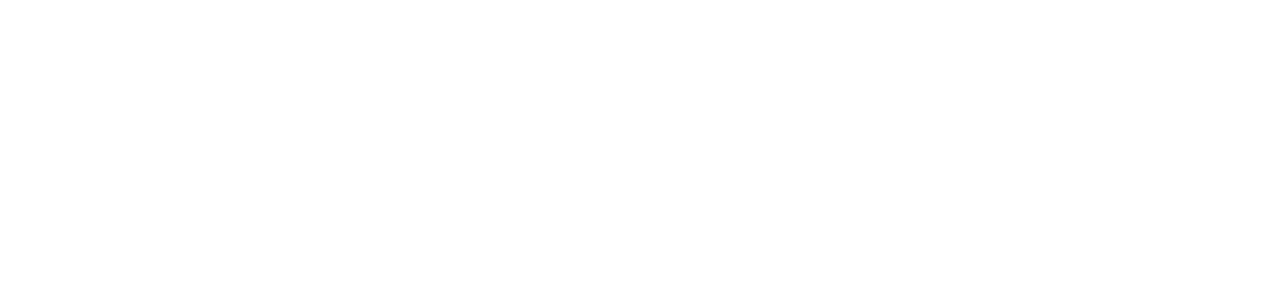
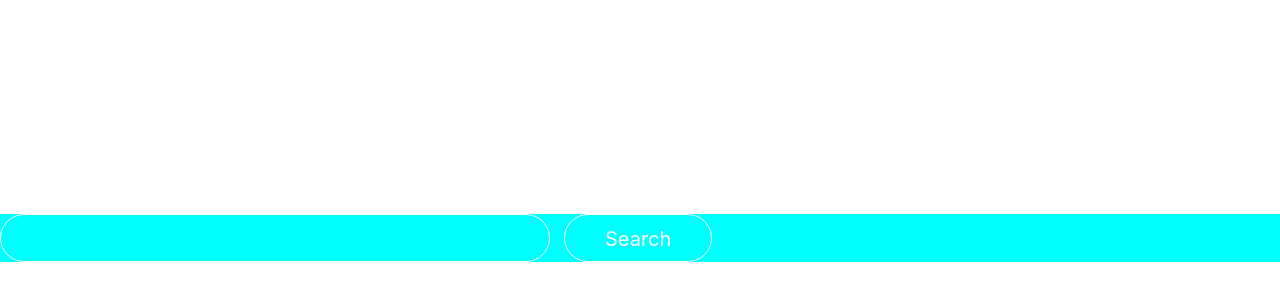
Before and after one commit to VeraArk/App_Weather, a React (Vite) app: page /weathers in a window 1280 px wide. Shown: the part 266-566 px from the top of the page. Built offline with nearby package versions, Linux system fonts and the light colour scheme.

Commit message:
colorButton

```diff
--- a/src/App.tsx
+++ b/src/App.tsx
@@ -1,9 +1,11 @@
+import Homepage from "./pages/Homepage/Homepage"
 import Input from "./components/Input/Input"
 
 function App() {
   return (
     <div className="App">
       <Input id="search-input" name="search-input" placeholder="Colorado"/>
+      <Homepage/>
     </div>
   )
 }
--- a/src/components/Button/Button.tsx
+++ b/src/components/Button/Button.tsx
@@ -1,15 +1,17 @@
 import { StyledButton } from "./styles"
 
 import { ButtonProps } from "./types"
+
 
 function Button({
   type = "button",
   name = "Send",
   onClick,
   disabled = false,
+  isBlue = false
 }: ButtonProps) {
   return (
-    <StyledButton disabled={disabled} onClick={onClick} type={type}>
+    <StyledButton disabled={disabled} onClick={onClick} type={type} $isBlue={isBlue}>
       {name}
     </StyledButton>
   )
--- a/src/components/Button/styles.ts
+++ b/src/components/Button/styles.ts
@@ -1,21 +1,38 @@
-import styled from "@emotion/styled";
+import styled from "@emotion/styled"
+import { colors } from "styles/colors";
+
+interface StyledButtonProps {
+  $isBlue?: boolean | undefined;
+}
+
+const getButtonColor = (
+  disbled: boolean | undefined,
+  isBlue: boolean | undefined
+) => {
+  if (disbled) {
+    return "grey";
+  } else if (isBlue) {
+    return colors.PRIMARY_BLUE;
+  } else {
+    return "transparent";
+  }
+};
 
 
-export const StyledButton = styled.button`
-width: Fixed (155px)px;
-height: Hug (48px)px;
-top: 512px;
-left: 1007px;
+export const StyledButton = styled("button")<StyledButtonProps>`
+  width: 100%;
+  height: 48px;
   padding: 12px 40px;
   gap: 10px;
-border-radius: 50px;
-border: 1px;
-opacity: 0px;
-color: #FFFFFF;
+  color: #ffffff;
   font-family: Inter;
   font-size: 20px;
   font-weight: 400;
   line-height: 24.2px;
   text-align: left;
+  background-color: ${({ disabled, $isBlue}) =>
+    getButtonColor(disabled, $isBlue)};
   cursor: ${({ disabled }) => (disabled ? "not-allowed" : "pointer")};
-`;
+  border-radius: 50px;
+  border: 1px solid #ffffff;
+`
--- a/src/components/Button/types.ts
+++ b/src/components/Button/types.ts
@@ -7,4 +7,5 @@
   name: string;
   onClick?: (event: MouseEvent) => void;
   disabled?: boolean;
+  isBlue?: boolean;
 }
--- /dev/null
+++ b/src/pages/Homepage/Homepage.tsx
@@ -0,0 +1,79 @@
+import { useFormik } from "formik"
+import * as Yup from "yup"
+
+import Button from "components/Button/Button"
+import Input from "components/Input/Input"
+
+import { WEATHER_FORM } from "./types"
+import { HomepageWrapper, StyledFormContainer, ButtonControl } from "./styles"
+
+import { useAppDispatch, useAppSelector } from "store/hooks"
+// import {
+//   employeeDataSliceAction,
+//   employeeDataSliceSelectors,
+// } from "store/redux/employeeData/employeeDataSlice"
+import { v4 } from "uuid"
+
+function Homepage() {
+  //   const validationSchema = Yup.object().shape({
+  //     [EMPLOYEE_FORM_NAMES.NAME]: Yup.string()
+  //       .required("This field is required")
+  //       .min(2, "Name field must contain minimum 2 characters")
+  //       .max(50, "Name field must contain maximum 50 characters"),
+  //     [EMPLOYEE_FORM_NAMES.SURNAME]: Yup.string()
+  //       .required("This field is required")
+  //       .max(15, "Surname field must contain maximum 15 characters"),
+  //     [EMPLOYEE_FORM_NAMES.AGE]: Yup.string()
+  //       .required("This field is required")
+  //       .min(1, "Age field must contain minimum 1 characters")
+  //       .max(3, "Age field must contain maximum 3 characters"),
+  //     [EMPLOYEE_FORM_NAMES.JOB_POSITION]: Yup.string().max(
+  //       30,
+  //       "Job Position field must contain maximum 30 characters",
+  //     ),
+  //   })
+  //   const employee = useAppSelector(employeeDataSliceSelectors.employees)
+  const dispatch = useAppDispatch()
+  const formik = useFormik({
+    initialValues: {
+      [WEATHER_FORM.ID]: "",
+      [WEATHER_FORM.CITY]: "",
+    },
+    // validationSchema: validationSchema,
+
+    validateOnMount: false,
+
+    validateOnChange: true,
+    onSubmit: (values, helpers) => {
+      //   dispatch(
+      //     employeeDataSliceAction.createEmployeeCard({
+      //       ...values,
+      //       [WEATHER_FORM.ID]: v4(),
+      //     }),
+      //   ),
+      //     helpers.resetForm()
+    },
+  })
+
+  return (
+    <HomepageWrapper>
+      <StyledFormContainer onSubmit={formik.handleSubmit}>
+        <Input
+          id="name-id"
+          name={WEATHER_FORM.CITY}
+          type="text"
+          // placeholder="John"
+          value={formik.values[WEATHER_FORM.CITY]}
+          onChange={formik.handleChange}
+          error={formik.errors[WEATHER_FORM.CITY]}
+        />
+        <ButtonControl>
+          <Button name="Search" type="submit" />
+        </ButtonControl>
+      </StyledFormContainer>
+      {/* <Card/> */}
+    </HomepageWrapper>
+  )
+}
+
+export default Homepage;
--- /dev/null
+++ b/src/pages/Homepage/styles.ts
@@ -0,0 +1,23 @@
+import styled from "@emotion/styled"
+
+export const HomepageWrapper =styled.div`
+display: flex;
+flex:1;
+flex-direction: column;
+gap: 100px;
+justify-content: center;
+background-color: aqua;
+`
+
+export const StyledFormContainer = styled.form`
+  display: flex;
+  justify-content: space-between;
+  width: 710px;
+  height: 48px;
+  top: 200px;
+  left: 605px;
+  gap: 14px;
+`
+export const ButtonControl = styled.div`
+width: 155px;
+`
--- /dev/null
+++ b/src/pages/Homepage/types.ts
@@ -0,0 +1,4 @@
+export enum WEATHER_FORM {
+    ID = "id",
+    CITY = "name",
+}
--- /dev/null
+++ b/src/pages/Weathers/styles.ts
@@ -0,0 +1,15 @@
+import styled from "@emotion/styled";
+
+
+export const PageWrapperWheather = styled.div`
+display: flex;
+flex: 1;
+flex-direction: column;
+align-items: center;
+justify-content: center;
+gap:40
+`
+
+export const WheatherCardContainer = styled.div`
+
+`
--- a/tsconfig.json
+++ b/tsconfig.json
@@ -1,5 +1,6 @@
 {
   "compilerOptions": {
+    "baseUrl": "./src",
     "target": "ESNext",
     "useDefineForClassFields": true,
     "lib": ["DOM", "DOM.Iterable", "ESNext"],
--- a/vite.config.ts
+++ b/vite.config.ts
@@ -1,9 +1,19 @@
 import { defineConfig } from "vitest/config"
 import react from "@vitejs/plugin-react"
+import path from "path"
 
 // https://vitejs.dev/config/
 export default defineConfig({
   plugins: [react()],
+  resolve: {
+    alias: {
+      'assets': path.resolve(__dirname, 'src/assets'),
+      'components': path.resolve(__dirname, 'src/components'),
+      'pages': path.resolve(__dirname, 'src/pages'),
+      'store': path.resolve(__dirname, 'src/store'),
+      'styles': path.resolve(__dirname, 'src/styles')
+    },
+  },
   server: {
     open: true,
   },
```
Also changed, not shown: src/pages/Weathers/Weather.tsx (added, +98 -0 lines), src/pages/Weathers/types.ts (added). Lines whose indentation alone changed are shown as unchanged.
